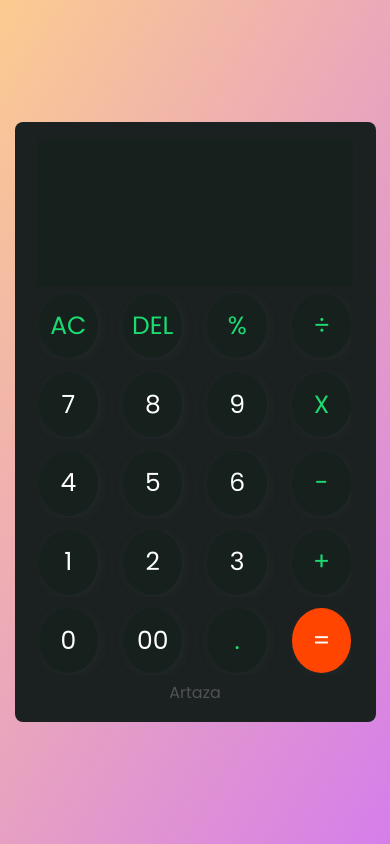
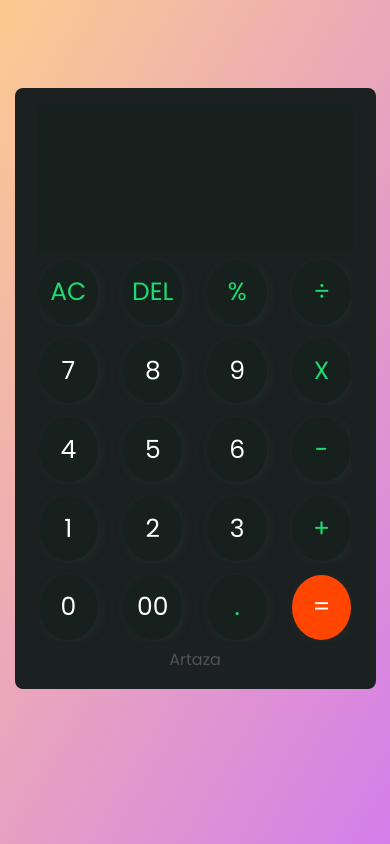
Before and after one commit to khan-artaza/Calculator, a plain HTML site: page index.html in a window 390 px wide. Drawn offline with Linux system fonts and the light colour scheme; a web font is replaced by a local one.

Commit message:
fixed position

```diff
--- a/script.js
+++ b/script.js
@@ -18,7 +18,7 @@ for(let i=0; i< button.length; i++){
                     .replace(/X/g, "*")
                     .replace(/%/g, "/100*")
 
-                    display.value = eval(expression)
+                    display.value = eval(expression).toFixed(4)
             }catch{
                 display.value = "Error!"
             }
--- a/style.css
+++ b/style.css
@@ -136,9 +136,14 @@ button{
 
 }
 @media (max-width: 455px) {
+    body{
+        align-items: flex-start;
+    }
     .container {
         width: 90%;
         height: 70%;
+       margin-top: 88px;
+
     }
 }
 @media (max-width: 382px) {
```
